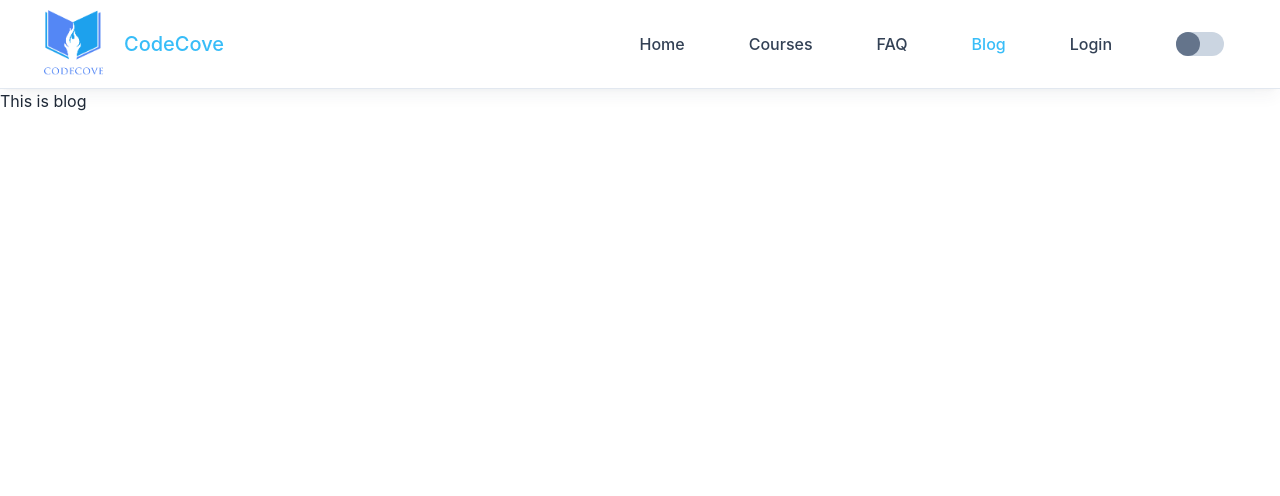
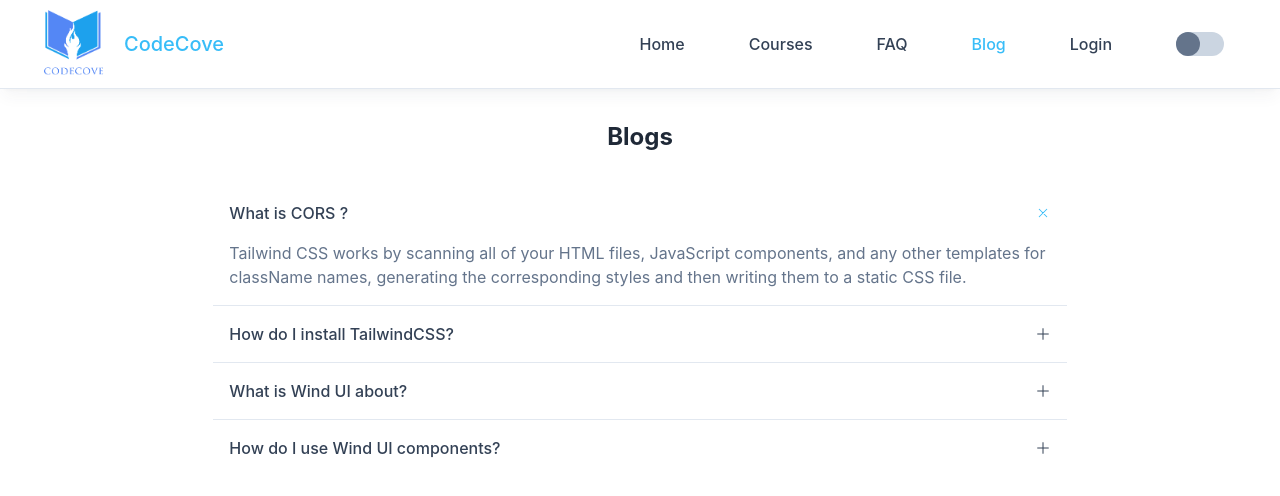
Before and after one commit to rahatsikz/Code-Cove, a React (Create React App) app: page /blog in a window 1280 px wide. Shown: the top 496 px of the page. Built offline with nearby package versions, Linux system fonts and the light colour scheme; no server answers.

Commit message:
private route added

```diff
--- a/src/components/Blog/Blog.js
+++ b/src/components/Blog/Blog.js
@@ -3,7 +3,128 @@ import React from "react";
 const Blog = () => {
   return (
     <div>
-      <p>This is blog</p>
+      <h2 className="text-center text-2xl font-bold my-8">Blogs</h2>
+      <div className="w-2/3 mx-auto divide-y rounded divide-slate-200 ">
+        <details className="p-4 group" open>
+          <summary className="relative cursor-pointer list-none pr-8 font-medium text-slate-700 transition-colors duration-300 focus-visible:outline-none group-hover:text-slate-900  [&::-webkit-details-marker]:hidden">
+            What is CORS ?
+            <svg
+              xmlns="http://www.w3.org/2000/svg"
+              className="absolute right-0 w-4 h-4 transition duration-300 top-1 shrink-0 stroke-sky-400 group-open:rotate-45"
+              fill="none"
+              viewBox="0 0 24 24"
+              stroke="currentColor"
+              strokeWidth="1.5"
+              aria-labelledby="title-ac01 desc-ac01"
+            >
+              <title id="title-ac01">Open icon</title>
+              <desc id="desc-ac01">
+                icon that represents the state of the summary
+              </desc>
+              <path
+                strokeLinecap="round"
+                strokeLinejoin="round"
+                d="M12 4v16m8-8H4"
+              />
+            </svg>
+          </summary>
+          <p className="mt-4 text-slate-500">
+            Tailwind CSS works by scanning all of your HTML files, JavaScript
+            components, and any other templates for className names, generating
+            the corresponding styles and then writing them to a static CSS file.
+          </p>
+        </details>
+        <details className="p-4 group">
+          <summary className="relative cursor-pointer list-none pr-8 font-medium text-slate-700 transition-colors duration-300 focus-visible:outline-none group-hover:text-slate-900  [&::-webkit-details-marker]:hidden">
+            How do I install TailwindCSS?
+            <svg
+              xmlns="http://www.w3.org/2000/svg"
+              className="absolute right-0 w-4 h-4 transition duration-300 top-1 shrink-0 stroke-slate-700 group-open:rotate-45"
+              fill="none"
+              viewBox="0 0 24 24"
+              stroke="currentColor"
+              strokeWidth="1.5"
+              aria-labelledby="title-ac02 desc-ac02"
+            >
+              <title id="title-ac02">Open icon</title>
+              <desc id="desc-ac02">
+                icon that represents the state of the summary
+              </desc>
+              <path
+                strokeLinecap="round"
+                strokeLinejoin="round"
+                d="M12 4v16m8-8H4"
+              />
+            </svg>
+          </summary>
+          <p className="mt-4 text-slate-500">
+            The simplest and fastest way to get up and running with Tailwind CSS
+            from scratch is with the Tailwind CLI tool. The CLI is also
+            available as a standalone executable if you want to use it without
+            installing Node.js. Install tailwindcss via npm, and create your
+            tailwind.config.js file.
+          </p>
+        </details>
+        <details className="p-4 group">
+          <summary className="relative cursor-pointer list-none pr-8 font-medium text-slate-700 transition-colors duration-300 focus-visible:outline-none group-hover:text-slate-900  [&::-webkit-details-marker]:hidden">
+            What is Wind UI about?
+            <svg
+              xmlns="http://www.w3.org/2000/svg"
+              className="absolute right-0 w-4 h-4 transition duration-300 top-1 shrink-0 stroke-slate-700 group-open:rotate-45"
+              fill="none"
+              viewBox="0 0 24 24"
+              stroke="currentColor"
+              strokeWidth="1.5"
+              aria-labelledby="title-ac03 desc-ac03"
+            >
+              <title id="title-ac03">Open icon</title>
+              <desc id="desc-ac03">
+                icon that represents the state of the summary
+              </desc>
+              <path
+                strokeLinecap="round"
+                strokeLinejoin="round"
+                d="M12 4v16m8-8H4"
+              />
+            </svg>
+          </summary>
+          <p className="mt-4 text-slate-500">
+            Expertly made, responsive, accessible components in React and HTML
+            ready to be used on your website or app. Just copy and paste them on
+            your Tailwind CSS project.
+          </p>
+        </details>
+        <details className="p-4 group">
+          <summary className="relative cursor-pointer list-none pr-8 font-medium text-slate-700 transition-colors duration-300 focus-visible:outline-none group-hover:text-slate-900  [&::-webkit-details-marker]:hidden">
+            How do I use Wind UI components?
+            <svg
+              xmlns="http://www.w3.org/2000/svg"
+              className="absolute right-0 w-4 h-4 transition duration-300 top-1 shrink-0 stroke-slate-700 group-open:rotate-45"
+              fill="none"
+              viewBox="0 0 24 24"
+              stroke="currentColor"
+              strokeWidth="1.5"
+              aria-labelledby="title-ac04 desc-ac04"
+            >
+              <title id="title-ac04">Open icon</title>
+              <desc id="desc-ac04">
+                icon that represents the state of the summary
+              </desc>
+              <path
+                strokeLinecap="round"
+                strokeLinejoin="round"
+                d="M12 4v16m8-8H4"
+              />
+            </svg>
+          </summary>
+          <p className="mt-4 text-slate-500">
+            All components can be copied and pasted and easily implemented in
+            your tailwind css projects. You can choose which language you want
+            to copy the desired component and just hover and click on the
+            component you need and paste it on your project.
+          </p>
+        </details>
+      </div>
     </div>
   );
 };
--- a/src/components/CourseDetails/CourseDetails.js
+++ b/src/components/CourseDetails/CourseDetails.js
@@ -2,6 +2,7 @@ import React from "react";
 import {
   FaChalkboardTeacher,
   FaCheck,
+  FaLock,
   FaMoneyBillAlt,
   FaRegFileAlt,
 } from "react-icons/fa";
@@ -88,6 +89,10 @@ const CourseDetails = () => {
                 onClick={handleAccess}
                 className="inline-flex h-10 items-center justify-center gap-2 whitespace-nowrap rounded border border-sky-500 px-5 text-sm font-medium tracking-wide text-sky-500 shadow-md shadow-sky-200 transition duration-300 hover:border-sky-600 hover:text-sky-600 hover:shadow-sm hover:shadow-sky-200 focus:border-sky-700 focus:text-sky-700 focus:shadow-sm focus:shadow-sky-200 focus-visible:outline-none disabled:cursor-not-allowed disabled:border-sky-300 disabled:text-sky-300 disabled:shadow-none"
               >
+                <span>
+                  {" "}
+                  <FaLock />{" "}
+                </span>
                 <span>Get Premium Access</span>
               </button>
             </div>
--- a/src/components/Register/Register.js
+++ b/src/components/Register/Register.js
@@ -34,6 +34,7 @@ const Register = () => {
         handleProfile(fname, photo);
         handeVerify();
         toast.success("Verification email sent");
+        form.reset();
       })
       .catch((error) => {
         console.error(error);
--- a/src/context/UserContext.js
+++ b/src/context/UserContext.js
@@ -19,22 +19,27 @@ const auth = getAuth(app);
 
 const UserContext = ({ children }) => {
   const [user, setUser] = useState(null);
+  const [loading, setLoading] = useState(true);
   const googleProvider = new GoogleAuthProvider();
   const gitProvider = new GithubAuthProvider();
 
   const createUser = (email, password) => {
+    setLoading(true);
     return createUserWithEmailAndPassword(auth, email, password);
   };
 
   const signIn = (email, password) => {
+    setLoading(true);
     return signInWithEmailAndPassword(auth, email, password);
   };
 
   const googleLogin = () => {
+    setLoading(true);
     return signInWithPopup(auth, googleProvider);
   };
 
   const githubLogin = () => {
+    setLoading(true);
     return signInWithPopup(auth, gitProvider);
   };
 
@@ -43,6 +48,7 @@ const UserContext = ({ children }) => {
       setUser(currentUser);
 
       console.log("from context", currentUser);
+      setLoading(false);
     });
 
     return () => {
@@ -59,6 +65,7 @@ const UserContext = ({ children }) => {
   };
 
   const logOut = () => {
+    setLoading(true);
     return signOut(auth);
   };
 
@@ -76,6 +83,7 @@ const UserContext = ({ children }) => {
     googleLogin,
     githubLogin,
     resetPassword,
+    loading,
   };
   return (
     <AuthContext.Provider value={authInfo}>{children}</AuthContext.Provider>
--- /dev/null
+++ b/src/routes/PrivateRoute/PrivateRoute.js
@@ -0,0 +1,46 @@
+import React, { useContext } from "react";
+import { Navigate, useLocation } from "react-router-dom";
+import { AuthContext } from "../../context/UserContext";
+
+const PrivateRoute = ({ children }) => {
+  const { user, loading } = useContext(AuthContext);
+  const location = useLocation();
+
+  if (loading) {
+    return (
+      <div className="container flex items-center justify-center h-96 mx-auto">
+        <svg
+          viewBox="0 0 24 24"
+          fill="none"
+          xmlns="http://www.w3.org/2000/svg"
+          aria-labelledby="title-04a desc-04a"
+          aria-live="polite"
+          aria-busy="true"
+          className="w-10 h-10 animate animate-spin"
+        >
+          <title id="title-04a">Icon title</title>
+          <desc id="desc-04a">Some desc</desc>
+          <circle
+            cx="12"
+            cy="12"
+            r="10"
+            className="stroke-slate-200"
+            strokeWidth="4"
+          />
+          <path
+            d="M12 22C14.6522 22 17.1957 20.9464 19.0711 19.0711C20.9464 17.1957 22 14.6522 22 12C22 9.34784 20.9464 6.8043 19.0711 4.92893C17.1957 3.05357 14.6522 2 12 2"
+            className="stroke-sky-500"
+            strokeWidth="4"
+          />
+        </svg>
+      </div>
+    );
+  }
+
+  if (!user) {
+    return <Navigate to="/login" state={{ from: location }} replace />;
+  }
+  return children;
+};
+
+export default PrivateRoute;
--- a/src/routes/router/router.js
+++ b/src/routes/router/router.js
@@ -8,6 +8,7 @@ import Home from "../../components/Home/Home";
 import Login from "../../components/Login/Login";
 import Register from "../../components/Register/Register";
 import Main from "../../layouts/Main";
+import PrivateRoute from "../PrivateRoute/PrivateRoute";
 
 export const router = createBrowserRouter([
   {
@@ -50,7 +51,11 @@ export const router = createBrowserRouter([
       },
       {
         path: "/checkout/:id",
-        element: <Checkout></Checkout>,
+        element: (
+          <PrivateRoute>
+            <Checkout></Checkout>
+          </PrivateRoute>
+        ),
         loader: ({ params }) => {
           return fetch(`http://localhost:5000/details/${params.id}`);
         },
```
